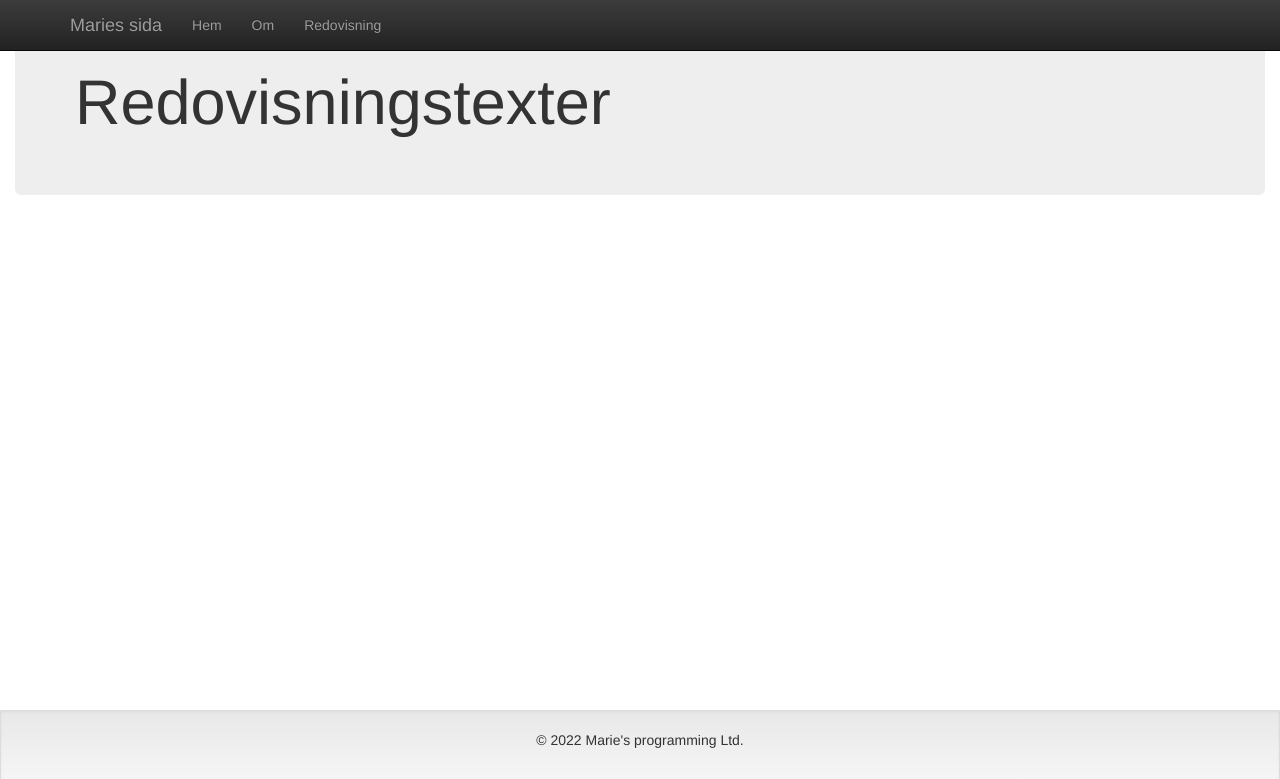
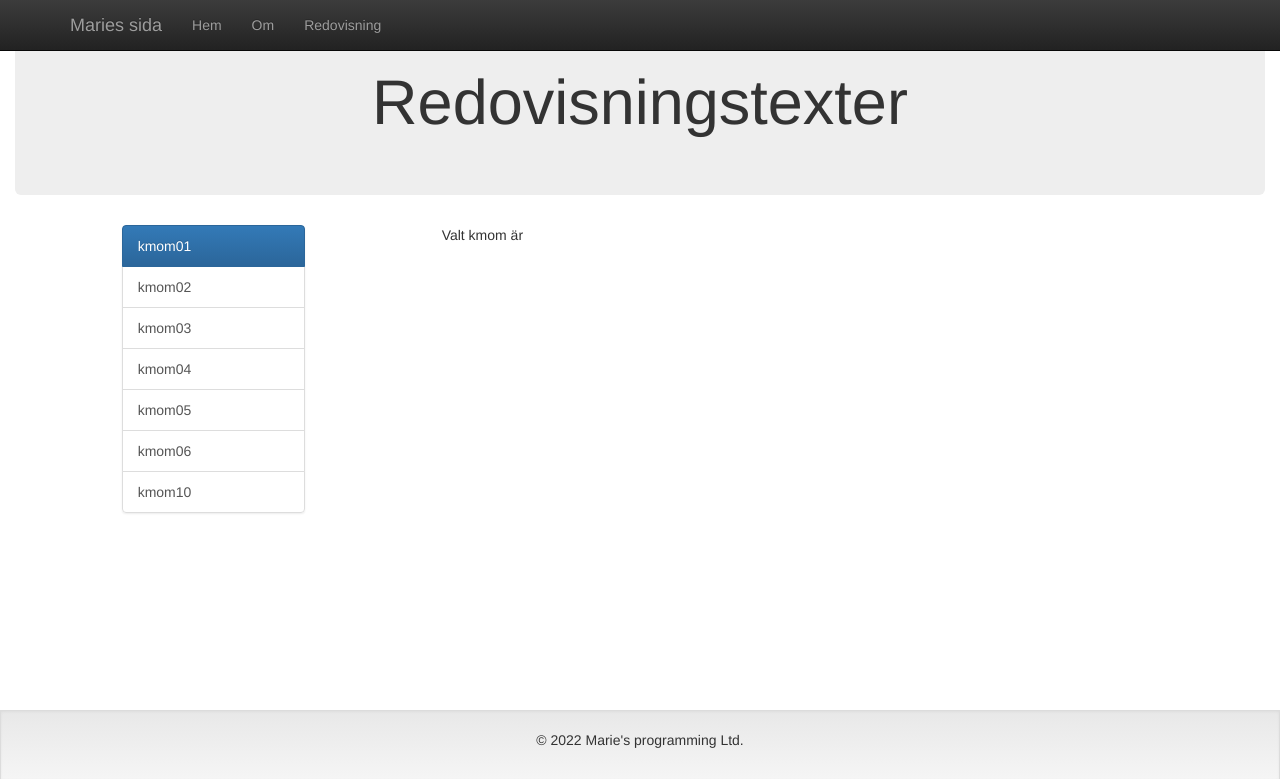
Before and after one commit to epkmagr/grmMvc21Lib, a Symfony app: template templates/me_report.html.twig in a window 1280 px wide. Shown: the top 779 px of the page. Run offline with Twig, Linux system fonts and the light colour scheme; the template is opened without the code that fills it, so the values that code supplies are empty; some libraries are stand-ins or nearby versions.

Commit message:
Added list of kmoms on report side.

```diff
--- a/public/css/me.css
+++ b/public/css/me.css
@@ -7,3 +7,11 @@ body {
 navbar {
     padding-bottom: 2em;
 }
+
+h1 {
+    text-align: center;
+}
+
+h3 {
+    text-align: center;
+}
--- a/templates/me.html.twig
+++ b/templates/me.html.twig
@@ -8,6 +8,7 @@
     </div>
     <div class="row">
         <div class="col-md-6 col-md-offset-1">
+            <h3>Bakgrund</h3>
             <p>Mitt namn är Marie Grahn. Född och uppvuxen i Karlskrona. Mina största
             intressen var friidrott och tvärflöjt. Mina favoritgrenar var korta häcken
             och längdhopp. Jag spelade även tvärflöjt i Ankarspelet, en marschorkester.
@@ -16,16 +17,18 @@
             min man på LTH.
             </p>
 
+            <h3>Arbetsliv</h3>
             <p>Jag har jobbat som systemansvarig på Astra Draco i Lund och C++ utvecklare på Telia Research i Malmö innan jag flyttade till Karlskrona och började jobba på Ericsson. Där jobbade jag med testning, projektledning och Javautveckling till sommaren 2018. Då bestämde jag mig för att lära mig nya saker och det bästa sättet var att börja studera igen. På distans har jag pluggat Maskininlärning, Säkerhetskritisk mjukvara, Certifiering av säkerhetskritisk mjukvara och Dataplansprogrammering (P4). Jag har precis pluggat webbprogrammering på BTH, kurspaketen Webbprogrammering och Databaser, 30hp (webprog) och Webbutveckling och Programmering, 30hp (webutv). Nu jobbar jag som lärare på BTH inom webbprogrammering!
             </p>
 
+            <h3>Nu</h3>
             <p>Jag bor i Karlskrona tillsammans med min man. Barnen, en son på 25 år och en dotter på 22 år, är utflyttade och pluggar i Linköping. Jag gillar att dricka ett gott glas vin och gärna ta en bit mörk choklad till.
             Jag gillar att träna, helst friidrott.
             </p>
         </div>
         <div class="col-md-5">
             <figure class="figure">
-                <img src="{{ absolute_url(asset('images/me.jpg')) }}" alt="Bild på Marie" class="figure-img img-fluid img-rounded" style="width: 80%;">
+                <img src="{{ absolute_url(asset('images/me.jpg')) }}" alt="Bild på Marie" class="figure-img img-fluid img-circle" style="width: 80%;">
                 <figcaption class="figure-caption text-end col-md-offset-4" style="font-style: italic;">Marie, 2019</figcaption>
             </figure>
         </div>
--- a/templates/me_report.html.twig
+++ b/templates/me_report.html.twig
@@ -7,6 +7,23 @@
         <h1>Redovisningstexter</h1>
     </div>
     <div class="row">
+        <div class="col-md-2 col-md-offset-1">
+            <div class="list-group">
+                <a href="/me/report2/kmom01" class="list-group-item active" aria-current="true">kmom01</a>
+                <a href="/me/report2/kmom02" class="list-group-item">kmom02</a>
+                <a href="/me/report2/kmom03" class="list-group-item">kmom03</a>
+                <a href="/me/report2/kmom04" class="list-group-item">kmom04</a>
+                <a href="/me/report2/kmom05" class="list-group-item">kmom05</a>
+                <a href="/me/report2/kmom06" class="list-group-item">kmom06</a>
+                <a href="/me/report2/kmom10" class="list-group-item">kmom10</a>
+            </div>
+        </div>
+        <div class="col-md-7 col-md-offset-1">
+            <p> Valt kmom är  </p>
+            {% if kmom is defined %}
+                <p> {{ kmom }} </p>
+            {% endif %}
+        </div>
     </div>
 </div>
 
```
Also changed, not shown: src/Controller/MeController.php (+12 -4 lines), 2 other files.
